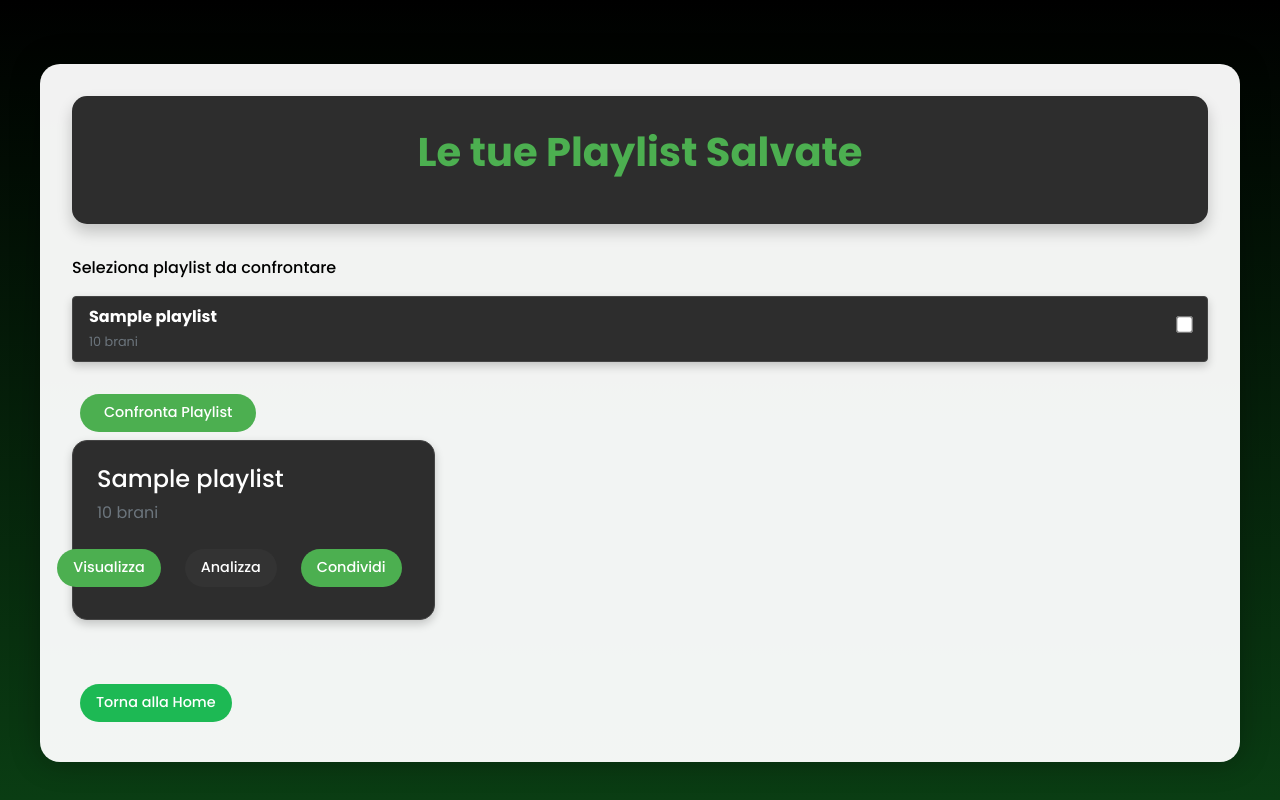
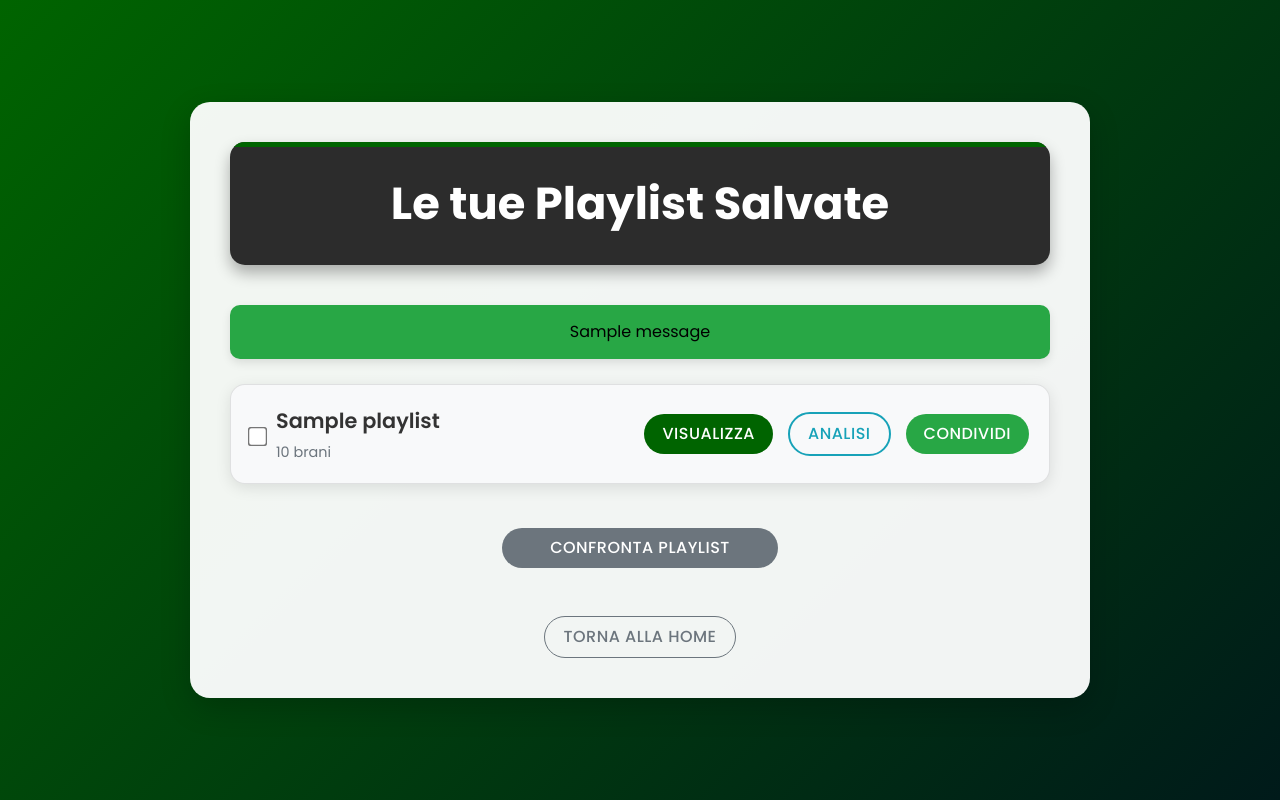
Before and after one commit to Arba-Marco/spotify_progetto, a Flask app: template templates/saved_playlists.html in a window 1280 px wide. Run offline with Flask 3, Linux system fonts and the light colour scheme; the template is opened without the code that fills it: most values are stand-ins (such as "Sample title", 1, 10 or a date in 2020); one stand-in notice (Sample message) is shown; some libraries are stand-ins or nearby versions.

Commit message:
modifiche al html

```diff
--- a/templates/saved_playlists.html
+++ b/templates/saved_playlists.html
@@ -3,171 +3,215 @@
 <head>
     <meta charset="UTF-8">
     <meta name="viewport" content="width=device-width, initial-scale=1.0">
-    <title>Le tue Playlist Salvate</title>
+    <title>Playlist Salvate</title>
     <link rel="stylesheet" href="https://maxcdn.bootstrapcdn.com/bootstrap/4.0.0/css/bootstrap.min.css">
-    <link href="https://fonts.googleapis.com/css2?family=Poppins:wght@300;400;500;600;700&display=swap" rel="stylesheet">
     <style>
-        * {
+        body {
+            background: linear-gradient(135deg, #006400 0%, #001a1a 100%);
+            font-family: 'Poppins', 'Arial', sans-serif;
+            color: #fff;
+            overflow-x: hidden;
+            display: flex;
+            justify-content: center;
+            align-items: center;
+            min-height: 100vh;
             margin: 0;
-            padding: 0;
-            box-sizing: border-box;
-            font-family: 'Poppins', sans-serif;
+            padding: 20px;
         }
-
-        body {
-            background-image: linear-gradient(to top, #0a3d13 0%, #000000 100%);
-            color: #ffffff;
-            min-height: 100vh;
-            display: flex;
-            flex-direction: column;
-            align-items: center;
-            padding: 2rem;
-        }
-
         .container {
-            max-width: 1200px;
-            width: 100%;
+            max-width: 900px;
             background-color: rgba(255, 255, 255, 0.95);
             border-radius: 20px;
-            padding: 2rem;
-            box-shadow: 0 0 30px rgba(0, 0, 0, 0.3);
-            margin-top: 2rem;
+            box-shadow: 0 10px 30px rgba(0, 0, 0, 0.2);
+            padding: 40px;
+            text-align: center;
+            transition: transform 0.3s ease;
         }
-
+        .container:hover {
+            transform: translateY(-5px);
+        }
         .header {
-            background-color: #2d2d2d;
+            background-color: #2c2c2c;
+            color: #fff;
+            padding: 35px 25px;
             border-radius: 15px;
-            padding: 2rem;
-            margin-bottom: 2rem;
-            text-align: center;
-            box-shadow: 0 8px 15px rgba(0, 0, 0, 0.2);
+            margin-bottom: 40px;
+            box-shadow: 0 8px 15px rgba(0, 0, 0, 0.3);
+            position: relative;
+            overflow: hidden;
         }
-
         .header h1 {
-            font-size: 2.5rem;
+            font-size: 2.8em;
             font-weight: 700;
-            color: #4CAF50;
-            margin-bottom: 1rem;
+            margin: 0;
+            line-height: 1.2;
         }
-
-        .select-playlists-label {
+        .header::before {
+            content: '';
+            position: absolute;
+            top: 0;
+            left: 0;
+            width: 100%;
+            height: 5px;
+            background-color: #006400;
+        }
+        .alert-container {
+            margin-bottom: 25px;
+        }
+        .alert-success {
+            background-color: #28a745;
             color: #000;
+            border: none;
+            border-radius: 10px;
+            padding: 15px;
+            margin-bottom: 10px;
+            box-shadow: 0 4px 10px rgba(0, 0, 0, 0.1);
+        }
+        .alert-danger {
+            background-color: #dc3545;
+            color: #fff;
+            border: none;
+            border-radius: 10px;
+            padding: 15px;
+            margin-bottom: 10px;
+            box-shadow: 0 4px 10px rgba(0, 0, 0, 0.1);
+        }
+        .alert-warning {
+            background-color: #ffc107;
+            color: #333;
+            border: none;
+            border-radius: 10px;
+            padding: 15px;
+            margin-bottom: 10px;
+            box-shadow: 0 4px 10px rgba(0, 0, 0, 0.1);
+        }
+        .playlist-item {
+            background-color: #f8f9fa;
+            border: 1px solid rgba(0, 0, 0, 0.1);
+            border-radius: 15px;
+            padding: 20px;
+            margin-bottom: 20px;
+            display: flex;
+            justify-content: space-between;
+            align-items: center;
+            transition: all 0.3s ease;
+            box-shadow: 0 4px 15px rgba(0, 0, 0, 0.1);
+        }
+        .playlist-item:hover {
+            transform: translateY(-5px);
+            box-shadow: 0 8px 20px rgba(0, 0, 0, 0.15);
+        }
+        .checkbox-container {
+            display: flex;
+            align-items: center;
+            margin-right: 25px;
+        }
+        .playlist-info {
+            flex-grow: 1;
+            text-align: left;
+        }
+        .playlist-info strong {
+            font-size: 1.3em;
+            color: #333;
+            font-weight: 600;
+        }
+        .playlist-info small {
+            font-size: 0.9em;
+            color: #666;
+            display: block;
+            margin-top: 5px;
+        }
+        .buttons-container {
+            display: flex;
+            gap: 15px;
+            align-items: center;
+        }
+        .btn {
             font-weight: 500;
-            margin-bottom: 1rem;
+            padding: 8px 18px;
+            border-radius: 25px;
+            text-transform: uppercase;
+            letter-spacing: 0.5px;
+            transition: all 0.3s ease;
         }
-
-        .playlist-grid {
-            display: grid;
-            grid-template-columns: repeat(auto-fill, minmax(300px, 1fr));
-            gap: 1.5rem;
-            margin-bottom: 2rem;
+        .btn-primary {
+            background-color: #006400;
+            color: #fff;
+            border: none;
         }
-
-        .playlist-card {
-            background-color: #2d2d2d;
-            border: 1px solid #444;
-            border-radius: 15px;
-            padding: 1.5rem;
-            position: relative;
-            transition: all 0.3s ease;
-            box-shadow: 0 4px 10px rgba(0, 0, 0, 0.2);
+        .btn-primary:hover {
+            background-color: #004d00;
+            transform: scale(1.05);
         }
-
-        .playlist-card:hover {
-            background-color: #333;
-            transform: translateY(-5px);
-            box-shadow: 0 8px 15px rgba(0, 0, 0, 0.2);
+        .btn-outline-info {
+            border: 2px solid #17a2b8;
+            color: #17a2b8;
+            background-color: transparent;
         }
-
-        .playlist-info {
-            margin-bottom: 1rem;
+        .btn-outline-info:hover {
+            background-color: #17a2b8;
+            color: #fff;
+            transform: scale(1.05);
         }
-
-        .playlist-actions {
-            display: flex;
-            gap: 0.5rem;
-            justify-content: flex-end;
+        .btn-success {
+            background-color: #28a745;
+            color: #fff;
+            border: none;
         }
-
-        .btn {
-            border-radius: 30px;
-            padding: 0.5rem 1rem;
-            font-size: 0.9rem;
-            font-weight: 500;
+        .btn-success:hover {
+            background-color: #218838;
+            transform: scale(1.05);
+        }
+        .btn-secondary {
+            background-color: #6c757d;
+            color: #fff;
             border: none;
-            cursor: pointer;
-            transition: all 0.3s ease;
-            margin: 0.5rem;
         }
-
-        .btn-primary {
-            background-color: #4CAF50;
-            color: white;
+        .btn-secondary:hover {
+            background-color: #5a6268;
+            transform: scale(1.05);
         }
-
-        .btn-primary:hover {
-            background-color: #45a049;
-            transform: translateY(-2px);
-            box-shadow: 0 5px 15px rgba(76, 175, 80, 0.3);
-        }
-
-        .btn-secondary {
-            background-color: #333;
-            color: white;
-        }
-
-        .btn-secondary:hover {
-            background-color: #444;
-            transform: translateY(-2px);
-            box-shadow: 0 5px 15px rgba(0, 0, 0, 0.3);
-        }
-
-        .btn-success {
-            background-color: #4CAF50;
-            color: white;
-        }
-
-        .btn-success:hover {
-            background-color: #45a049;
-        }
-
-        .btn-back {
-            background-color: #1DB954;
-            color: white;
-        }
-
-        .btn-back:hover {
-            background-color: #1A864E;
-        }
-
         .form-check-input {
-            position: absolute;
-            top: 1rem;
-            right: 1rem;
-            transform: scale(1.3);
+            transform: scale(1.5);
+            margin-left: 0;
+            margin-right: 15px;
             cursor: pointer;
         }
-
         @media (max-width: 768px) {
             .container {
-                padding: 1rem;
+                padding: 25px;
             }
-
             .header h1 {
-                font-size: 2rem;
+                font-size: 2.3em;
             }
-
-            .playlist-grid {
-                grid-template-columns: 1fr;
+            .playlist-item {
+                flex-direction: column;
+                align-items: flex-start;
             }
-
-            .playlist-actions {
+            .playlist-info {
+                margin-bottom: 15px;
+            }
+            .buttons-container {
+                width: 100%;
                 justify-content: flex-start;
-                flex-wrap: wrap;
-                gap: 0.5rem;
+                gap: 10px;
             }
         }
+        @keyframes fadeIn {
+            from {
+                opacity: 0;
+                transform: translateY(20px);
+            }
+            to {
+                opacity: 1;
+                transform: translateY(0);
+            }
+        }
+        .container {
+            animation: fadeIn 0.5s ease-out;
+        }
     </style>
+    <link href="https://fonts.googleapis.com/css2?family=Poppins:wght@400;500;600;700&display=swap" rel="stylesheet">
 </head>
 <body>
     <div class="container">
@@ -175,40 +219,43 @@
             <h1>Le tue Playlist Salvate</h1>
         </div>
 
+        {% with messages = get_flashed_messages(with_categories=true) %}
+            {% if messages %}
+                <div class="alert-container">
+                    {% for category, message in messages %}
+                        <div class="alert alert-{{ category }}">{{ message }}</div>
+                    {% endfor %}
+                </div>
+            {% endif %}
+        {% endwith %}
+
         <form action="{{ url_for('home.compare_playlists') }}" method="POST" class="mt-4">
-            <div class="mb-4">
-                <label class="select-playlists-label">Seleziona playlist da confrontare</label>
+            {% if playlists %}
                 {% for playlist in playlists %}
-                    <div class="playlist-card d-flex justify-content-between align-items-center px-3 py-2 mb-2 rounded">
-                        <input type="checkbox" name="playlist_ids" value="{{ playlist['id'] }}" class="form-check-input">
-                        <div>
-                            <strong>{{ playlist['name'] }}</strong><br>
+                    <div class="playlist-item">
+                        <div class="checkbox-container">
+                            <input type="checkbox" name="playlist_ids" value="{{ playlist['id'] }}" class="form-check-input" id="playlist-{{ playlist['id'] }}">
+                        </div>
+                        <div class="playlist-info">
+                            <strong>{{ playlist['name'] }}</strong>
                             <small class="text-muted">{{ playlist['tracks']['total'] }} brani</small>
+                        </div>
+                        <div class="buttons-container">
+                            <a href="{{ url_for('home.playlist_tracks', playlist_id=playlist['id']) }}" class="btn btn-primary">Visualizza</a>
+                            <a href="{{ url_for('home.playlist_analysis', playlist_id=playlist['id']) }}" class="btn btn-outline-info">Analisi</a>
+                            <a href="{{ url_for('home.share_playlist', playlist_id=playlist['id']) }}" class="btn btn-success">Condividi</a>
                         </div>
                     </div>
                 {% endfor %}
-            </div>
-            <button type="submit" class="btn btn-success px-4 py-2 rounded-pill">Confronta Playlist</button>
+            {% else %}
+                <p class="text-danger">Nessuna playlist salvata.</p>
+            {% endif %}
+
+            <button type="submit" class="btn btn-secondary mt-4 px-5 py-2 rounded-pill">Confronta Playlist</button>
         </form>
 
-        <div class="playlist-grid">
-            {% for playlist in playlists %}
-                <div class="playlist-card">
-                    <div class="playlist-info">
-                        <h4>{{ playlist['name'] }}</h4>
-                        <p class="text-muted">{{ playlist['tracks']['total'] }} brani</p>
-                    </div>
-                    <div class="playlist-actions">
-                        <a href="{{ url_for('home.playlist_tracks', playlist_id=playlist['id']) }}" class="btn btn-primary">Visualizza</a>
-                        <a href="{{ url_for('home.playlist_analysis', playlist_id=playlist['id']) }}" class="btn btn-secondary">Analizza</a>
-                        <a href="{{ url_for('home.share_playlist', playlist_id=playlist['id']) }}" class="btn btn-success">Condividi</a>
-                    </div>
-                </div>
-            {% endfor %}
-        </div>
-
         <br>
-        <a href="{{ url_for('home.homepage') }}" class="btn btn-back">Torna alla Home</a>
+        <a href="{{ url_for('home.homepage') }}" class="btn btn-outline-secondary mt-4">Torna alla Home</a>
     </div>
 </body>
 </html>
```
Also changed, not shown: templates/compare_playlists.html (+36 -75 lines), 1 other file.
